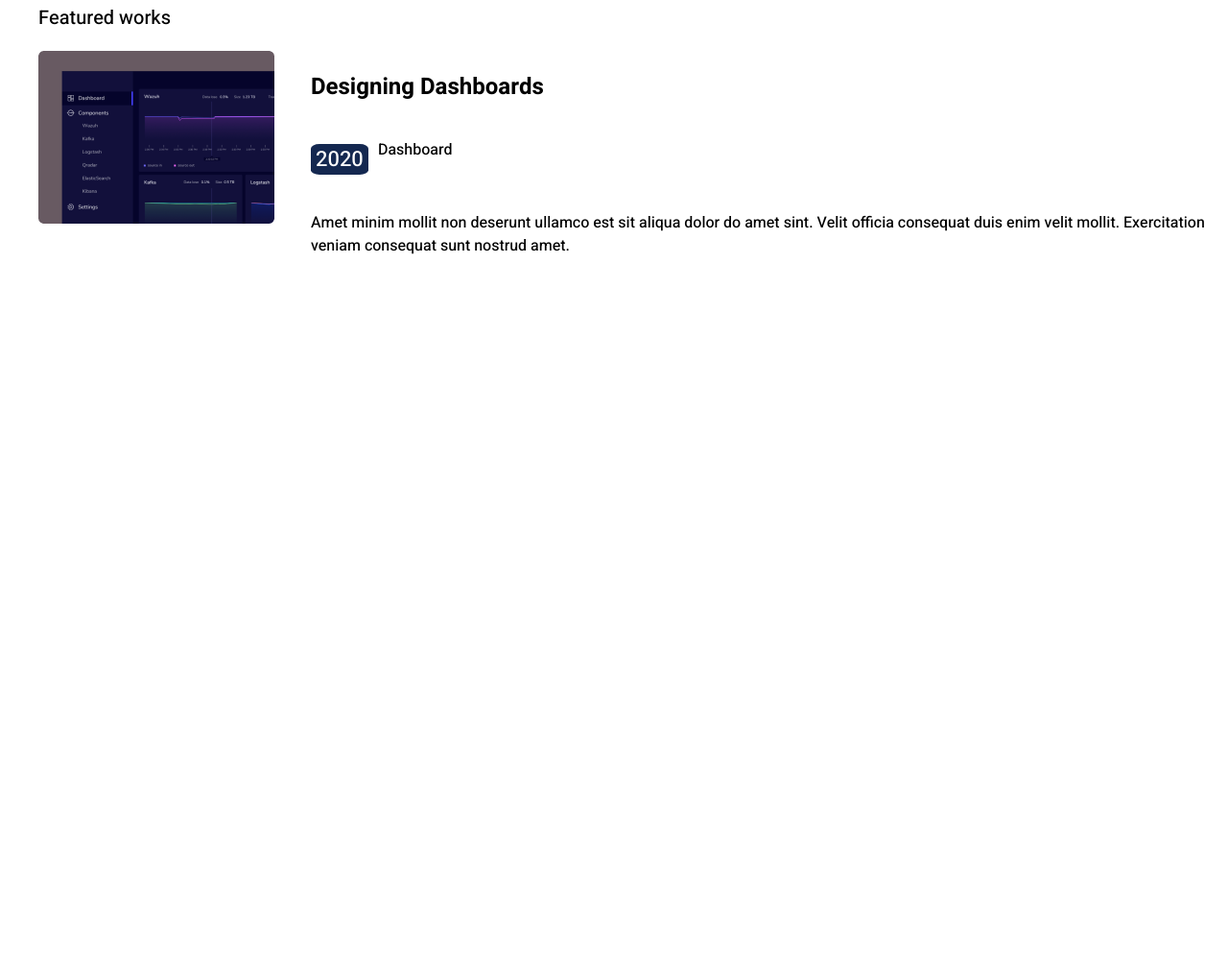
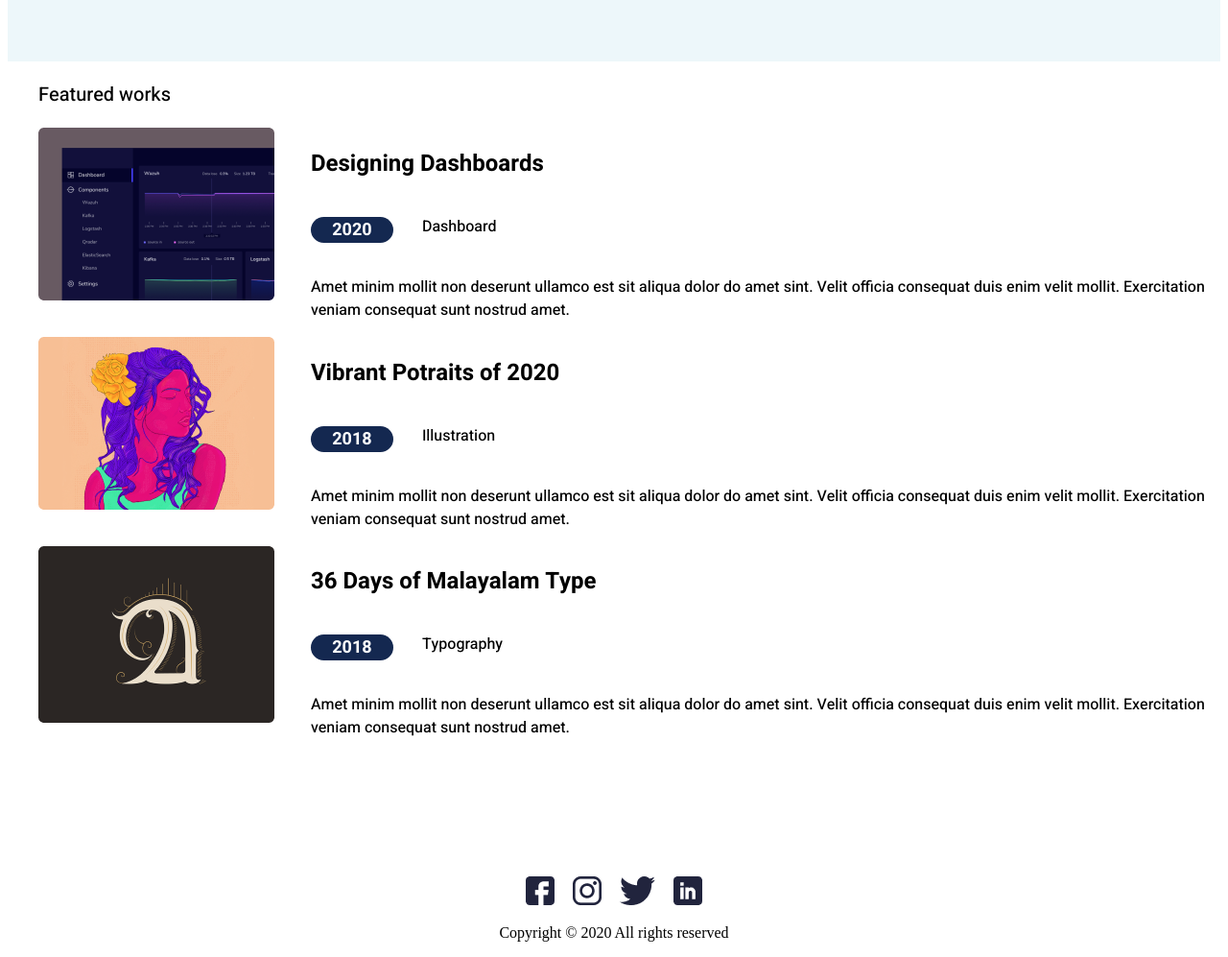
Before and after one commit to codex12345/Somaportfolio, a plain HTML site: page index.html in a window 1280 px wide. Shown: the part 913-1910 px from the top of the page at 96% size. Before the commit the page ends 1213 px from the top, so only its background shows below. Drawn offline with Linux system fonts and the light colour scheme.

Commit message:
Made Changes

```diff
--- a/index.html
+++ b/index.html
@@ -78,11 +78,40 @@
             <div>
                 <img class="imagelast" src="./assets/one.png" alt="dashboard" />
             </div>
-            <div id="ih">
+            <div class="ih">
                 <h2>Designing Dashboards</h2>
                 <div class="datelast">
-                    <p id="hi">2020</p>
-                    <p id="dash">Dashboard</p>
+                    <p class="hi">2020</p>
+                    <p class="dash">Dashboard</p>
+                </div>
+                <p>Amet minim mollit non deserunt ullamco est sit aliqua dolor do amet sint. Velit officia consequat
+                    duis enim velit mollit. Exercitation veniam consequat sunt nostrud amet.</p>
+            </div>
+        </div>
+        <div class="designdashone ">
+            <div>
+                <img class="imagelastone" src="./assets/two.png" alt="dashboard" />
+            </div>
+            <div class="ih">
+                <h2>Vibrant Potraits of 2020</h2>
+                <div class="datelastone">
+                    <p class="hi">2018</p>
+                    <p class="dash">Illustration</p>
+                </div>
+                <p>Amet minim mollit non deserunt ullamco est sit aliqua dolor do amet sint. Velit officia consequat
+                    duis enim velit mollit. Exercitation veniam consequat sunt nostrud amet.</p>
+            </div>
+        </div>
+
+        <div class="designdashtwo ">
+            <div>
+                <img class="imagelastone" src="./assets/three.png" alt="dashboard" />
+            </div>
+            <div class="ih">
+                <h2>36 Days of Malayalam Type</h2>
+                <div class="datelasttwo">
+                    <p class="hi">2018</p>
+                    <p class="dash">Typography</p>
                 </div>
                 <p>Amet minim mollit non deserunt ullamco est sit aliqua dolor do amet sint. Velit officia consequat
                     duis enim velit mollit. Exercitation veniam consequat sunt nostrud amet.</p>
@@ -91,6 +120,19 @@
 
 
 
+
+
+    </section>
+    <section id="footer">
+        <a href="https://www.facebook.com"><img src="./Assets/facebook.png" alt="facebook"></a>
+        <a href="https://www.instagram.com" id="one"><img src="./Assets/insta.png" alt="instagram"></a>
+        <a href="https://www.twitter.com" id="two"><img src="./Assets/twitter.png" alt="twitter"></a>
+        <a href="https://www.linkedin.com"><img src="./Assets/Linkedin.png" alt="Linkedin"></a>
+        <p>Copyright © 2020 All rights reserved</p>
+
+    </section>
+
+
 </body>
 
 </html>
--- a/style.css
+++ b/style.css
@@ -1,4 +1,4 @@
-.a{
+.a {
     width: 100%;
     max-width: 1400px;
     margin-inline: auto;
@@ -7,7 +7,7 @@
 
 }
 
-.home-ul{
+.home-ul {
     text-decoration: none;
     list-style: none;
     display: flex;
@@ -16,8 +16,9 @@
     padding: 0 20px;
 
 }
-.home-a{
-    color:black;
+
+.home-a {
+    color: black;
     font-size: 20px;
     padding: 0 10px;
     font-weight: 500;
@@ -28,30 +29,40 @@
 
 
 }
-.active{
+
+.active {
     color: #ff6464;
 }
 
 
 .RightSection,
-.LeftSection{
+.LeftSection {
     padding: 50px 0px;
     width: 50%;
 }
 
-.section1{
+.section1 {
     padding: 0 40px;
     display: flex;
     background-color: white;
+    margin-top: 100px;
 }
-.RightSection img{
+
+.RightSection {
+    display: flex;
+    align-items: center;
+    justify-content: center;
+}
+
+.RightSection img {
     width: 250px;
     height: 250px;
     border-radius: 50%;
     justify-content: flex-end;
     object-fit: cover;
 }
-button{
+
+button {
     background-color: #ff6464;
     color: white;
     border: none;
@@ -60,14 +71,16 @@ button{
     text-align: center;
 
 }
+
 button:hover {
-    background-color: #4CAF50; /* Green */
+    background-color: #4CAF50;
+    /* Green */
     color: white;
 
 }
 
 
-.section2{
+.section2 {
     flex-direction: column;
     background: #EDF7FA;
     padding-block: 100px;
@@ -75,14 +88,16 @@ button:hover {
 
 
 }
-.header{
+
+.header {
     display: flex;
     justify-content: space-between;
     align-items: center;
     font-family: 'Heebo', sans-serif;
     font-size: 20px;
 }
-.sec2{
+
+.sec2 {
     display: flex;
     justify-content: space-between;
     align-items: center;
@@ -91,58 +106,101 @@ button:hover {
 
 
 }
-#d{
+
+#d {
     color: #00A8CC;
     text-decoration: none;
 }
 
 .left,
-.right{
-     background-color: #fff;
+.right {
+    background-color: #fff;
     width: 48%;
     padding-left: 20px;
     border-radius: 5px;
 }
-.time{
+
+.time {
     margin: 0;
     display: flex;
     margin: 26px 0;
 }
-#h{
+
+#h {
     font-family: 'Heebo', sans-serif;
     font-size: 20px;
 
 }
-.designdash{
+
+.designdash {
     display: flex;
     font-family: 'Heebo', sans-serif;
 
 }
-#ih{
+
+.ih {
     padding-left: 3%;
 
 
 }
-#hi{
+
+.hi {
 
     color: white;
     background-color: #142850;
-    border-radius: 15%;
-    font-size: 22px;
+    border-radius: 16px;
+    font-size: 18px;
     width: 60px;
     text-align: center;
-    font-weight: 400;
+    font-weight: 900;
+    padding: 0px 13px;
+    margin-right: 20px;
 
 
 }
-.datelast{
+
+.datelast {
     display: flex;
     width: auto;
 
 }
-#dash{
+
+.dash {
     padding-left: 10px;
     font-weight: 5;
 
 
 }
+.LeftSection h1{
+    font-size: xx-large;
+
+}
+
+.designdashone {
+    display: flex;
+    font-family: 'Heebo', sans-serif;
+}
+
+.designdashtwo {
+    display: flex;
+    font-family: 'Heebo', sans-serif;
+}
+
+.datelastone,
+.datelasttwo{
+    display: flex;
+}
+
+#footer{
+    text-align: center;
+    margin-top: 10%;
+
+}
+
+#one{
+    margin-left: 15px;
+    margin-right: 15px;
+}
+#two{
+    margin-right: 15px;
+}
```
Also changed, not shown: Assets/Linkedin.png (added), Assets/facebook.png (added), Assets/insta.png (added), Assets/three.png (added), Assets/twitter.png (added), Assets/two.png (added).
